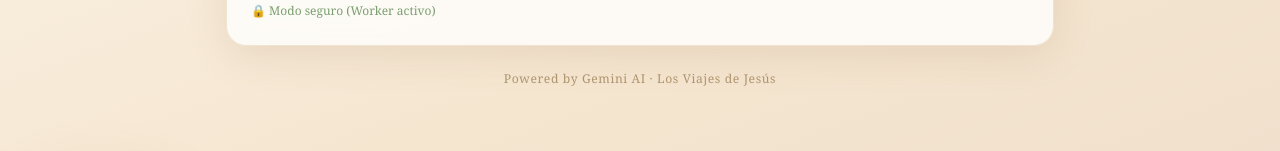
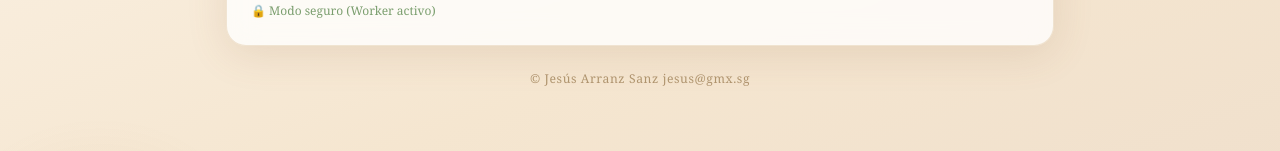
Before and after one commit to fuencarralero/viajes-vercel, a React (Vite) app: page / in a window 1280 px wide. Shown: the part 405-556 px from the top of the page. Built offline with nearby package versions, Linux system fonts and the light colour scheme.

Commit message:
Update APP_FOOTER with new copyright information

```diff
--- a/src/config.js
+++ b/src/config.js
@@ -1,7 +1,7 @@
 export const WORKER_URL = "/api/proxy";
 export const APP_NAME = "Asistente de Viajes TA";
 export const APP_SUBTITLE = "Planifica tu próxima aventura con torpeza artificial";
-export const APP_FOOTER = "Powered by Gemini AI · Los Viajes de Jesús";
+export const APP_FOOTER = "© Jesús Arranz Sanz jesus@gmx.sg";
 export const SUGERENCIAS = ["Madrid", "Segovia", "Ourense", "Boceguillas", "Sepúlveda", "Tokio", "New York", "París"];
 
 // Códigos de país ISO de la UE
```
